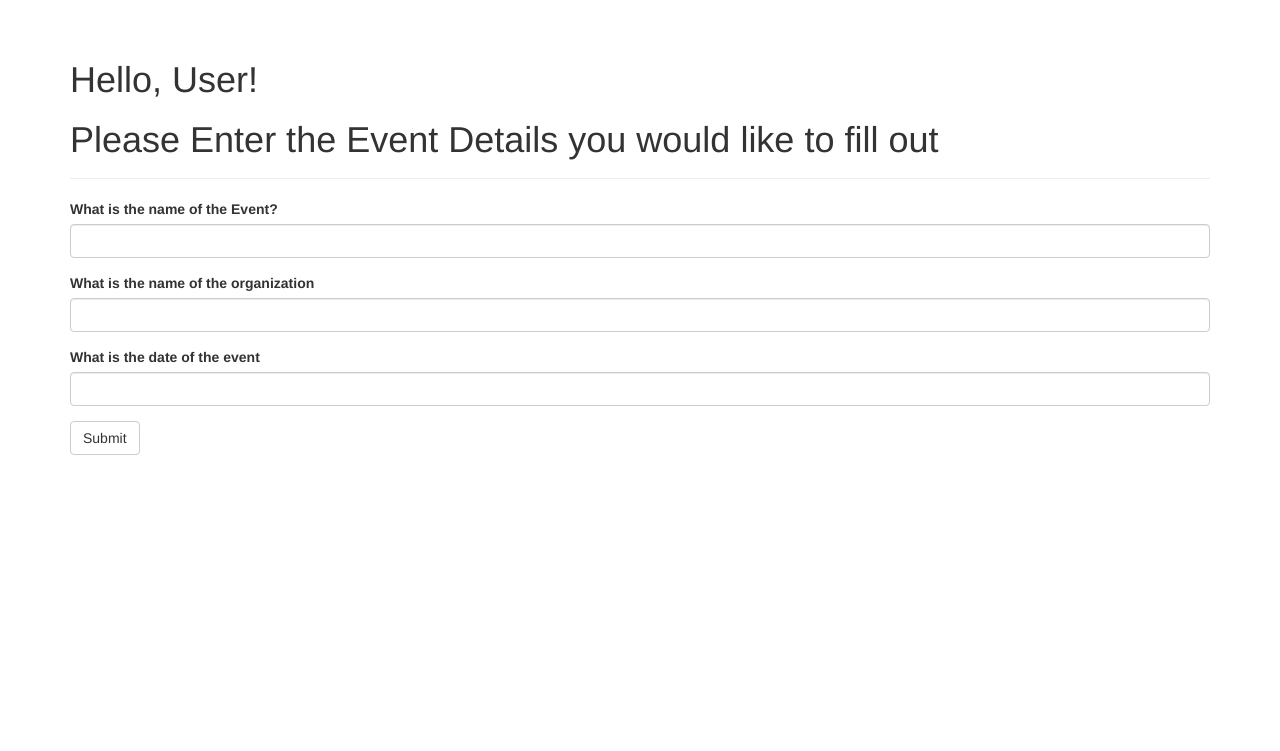
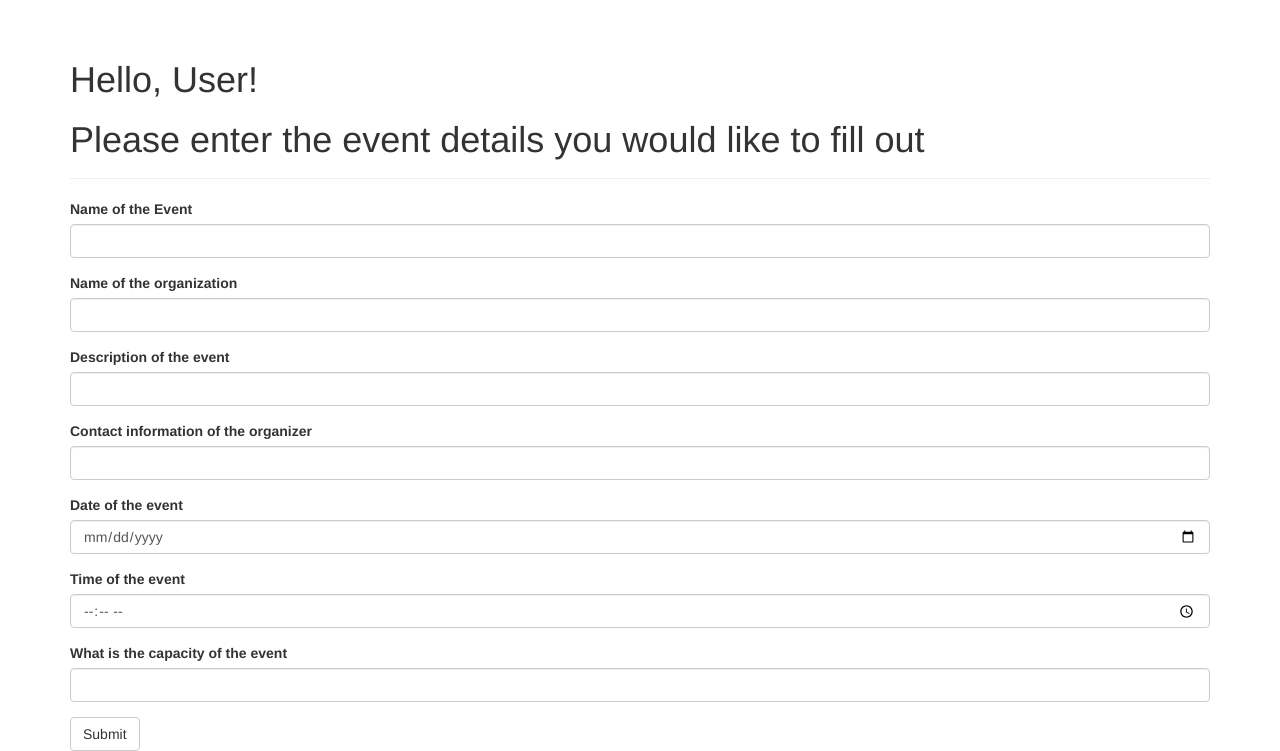
Before and after one commit to ECE444-2023Fall/project-1-web-application-design-group17-jigglies, a Flask app: page /create_event in a window 1280 px wide. Shown: the part 52-803 px from the top of the page. Before the commit the page ends 507 px from the top, so only its background shows below. Run offline with Flask 3, Linux system fonts and the light colour scheme; some libraries are stand-ins or nearby versions.

Commit message:
updating events to be in sync with requirements

```diff
--- a/app.py
+++ b/app.py
@@ -7,8 +7,8 @@ from werkzeug.security import generate_password_hash, check_password_hash
 from flask_bootstrap import Bootstrap
 from flask_moment import Moment
 from flask_wtf import FlaskForm
-from wtforms import StringField, SubmitField
-from wtforms.validators import DataRequired, Email
+from wtforms import StringField, SubmitField, DateField, TimeField, IntegerField
+from wtforms.validators import DataRequired, Email, NumberRange
 
 app = Flask(__name__)
 app.config['SECRET_KEY'] = 'mysecret'
@@ -31,9 +31,13 @@ class User(UserMixin, db.Model):
 
 # Create User Event Form
 class CreateEventForm(FlaskForm):
-    name = StringField('What is the name of the Event?', validators=[DataRequired()])
-    organization = StringField('What is the name of the organization', validators=[DataRequired()])
-    date = StringField('What is the date of the event', validators=[DataRequired()]) # Change this to Date time
+    name = StringField('Name of the Event', validators=[DataRequired()])
+    organization = StringField('Name of the organization', validators=[DataRequired()])
+    description = StringField('Description of the event', validators=[DataRequired()])
+    contact = StringField('Contact information of the organizer', validators=[DataRequired()])
+    date = DateField('Date of the event', format='%Y-%m-%d', validators=[DataRequired()])
+    timing = TimeField('Time of the event', format='%H:%M', validators=[DataRequired()])
+    capacity = IntegerField('What is the capacity of the event', validators=[DataRequired(), NumberRange(min=1)])
     submit = SubmitField('Submit')
 
 # Event Database
@@ -42,7 +46,11 @@ class Event(db.Model):
 
     name = db.Column(db.String(150), primary_key=True)
     organization = db.Column(db.String(150), nullable=False) # Organization can have multiple events but not with the same name
-    date = db.Column(db.String(150), nullable=False)  # Date, store as a string for now, Change to Datetime
+    description = db.Column(db.String(150), nullable=False)
+    contact = db.Column(db.String(150), nullable=False)
+    date = db.Column(db.Date, nullable=False)  # Date, store as a string for now, Change to Datetime
+    timing = db.Column(db.Time, nullable=False)
+    capacity = db.Column(db.Integer, nullable=False)
 
     def repr(self):
         return '<Event %r>' % self.name
@@ -62,13 +70,17 @@ def create_event():
         name = form.name.data
         organization = form.organization.data
         date = form.date.data
+        description = form.description.data
+        timing = form.timing.data
+        contact = form.contact.data
+        capacity = form.capacity.data
 
         name_exists = Event.query.filter_by(name =name).first()
         if name_exists:
             flash('Event name already exists. Please choose another one.', 'danger')
             return render_template('create_event.html', form=form)
 
-        new_event = Event(name=name, organization=organization, date=date)
+        new_event = Event(name=name, organization=organization, date=date, description=description, timing=timing, contact=contact, capacity=capacity)
         db.session.add(new_event)
         db.session.commit()
         flash('Succesfully Created New Event', 'success')
--- a/templates/create_event.html
+++ b/templates/create_event.html
@@ -7,7 +7,7 @@
 <div class="page-header">
     <h1>Hello, User!</h1>
     <h1>
-        Please Enter the Event Details you would like to fill out
+        Please enter the event details you would like to fill out
     </h1>
 </div>
 {{ wtf.quick_form(form) }}
```
Also changed, not shown: requirements.txt (+150 -2 lines), instance/database.db, 1 other file.
